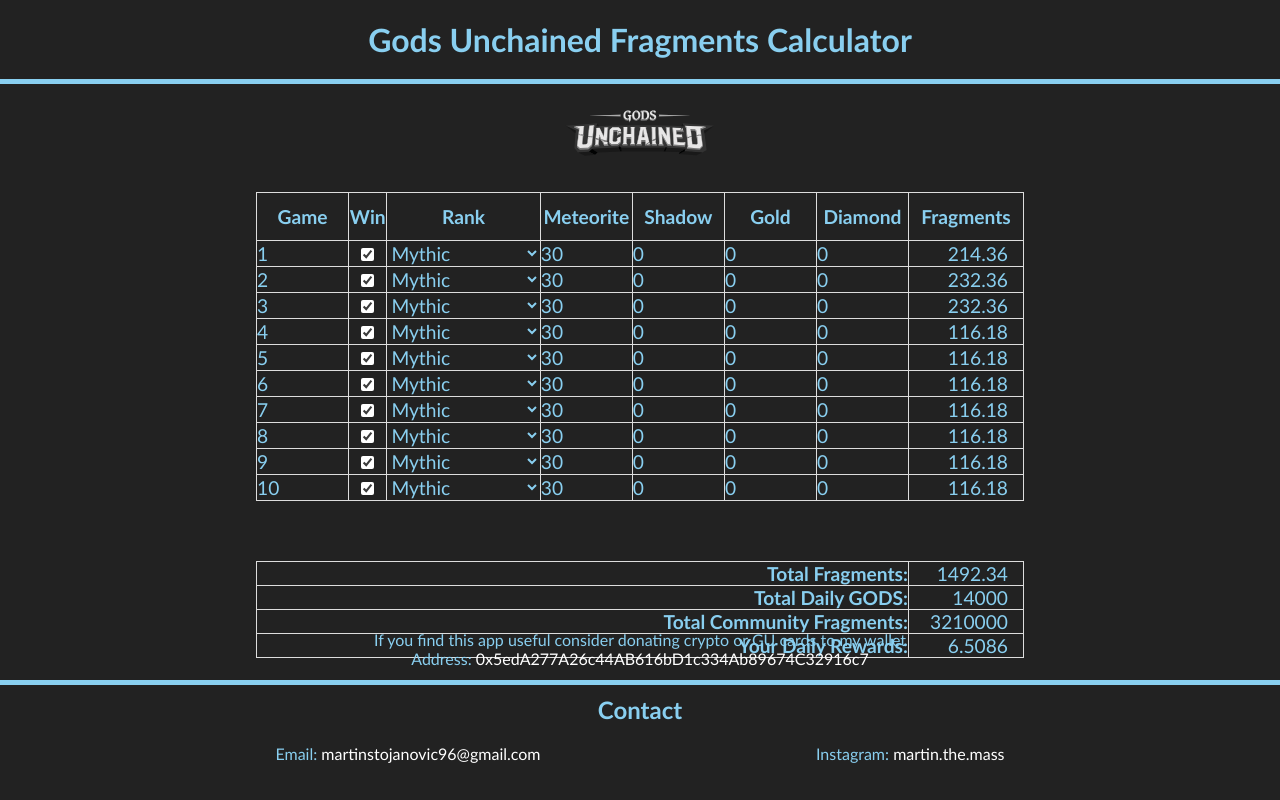
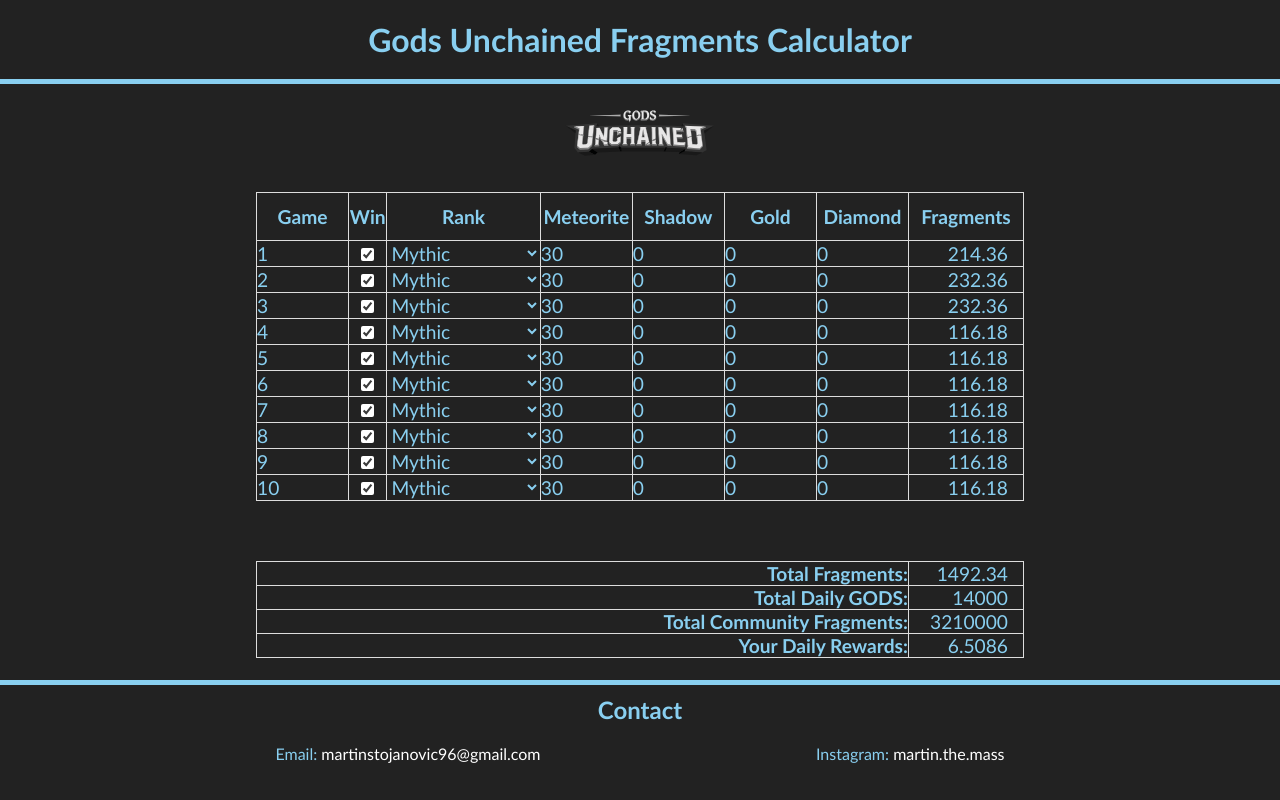
Before and after one commit to Jiggzawyr/gu-fragments-calculator, a React (Create React App) app: page / in a window 1280 px wide. Built offline with nearby package versions, Linux system fonts and the light colour scheme.

Commit message:
remove donations

```diff
--- a/src/App.js
+++ b/src/App.js
@@ -1,15 +1,12 @@
 import React from "react";
-import './App.css';
-import Main from './Components/Main/Main';
-import Footer from './Components/Footer/Footer';
-import Donation from "./Components/Donation/Donation";
+import "./App.css";
+import Main from "./Components/Main/Main";
+import Footer from "./Components/Footer/Footer";
 
 function App() {
-
   return (
     <div className="app">
       <Main />
-      <Donation />
       <Footer />
     </div>
   );
```
